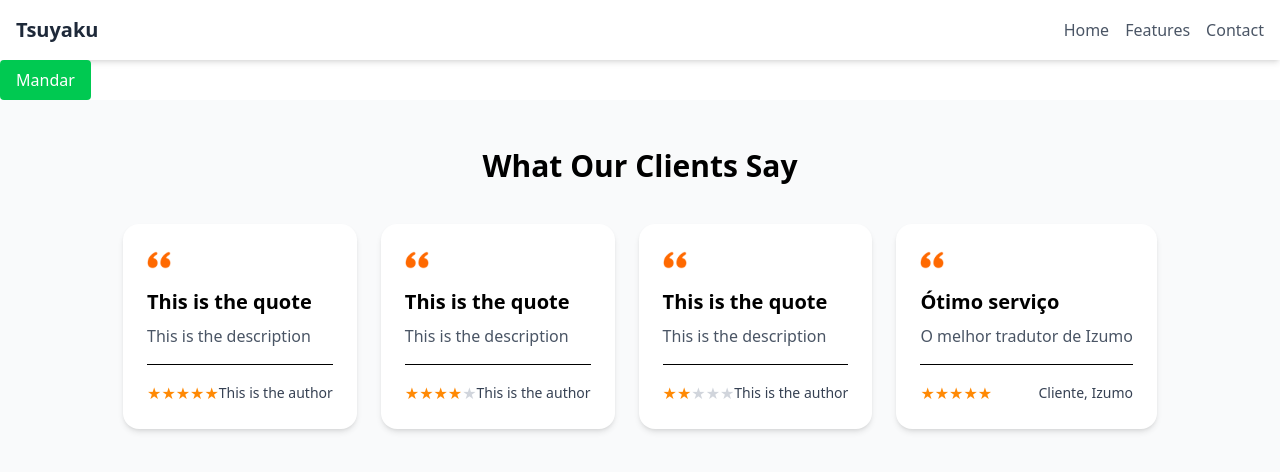
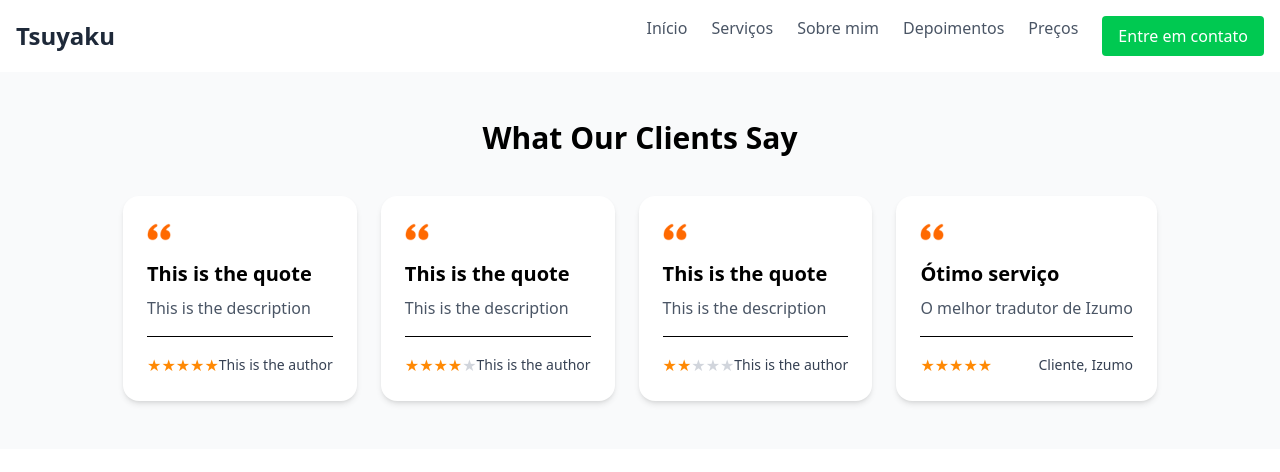
Before and after one commit to LucasCatuyama/tsuyaku-landing, a React (Vite) app: page / in a window 1280 px wide. Shown: the top 472 px of the page. Built offline with nearby package versions, Linux system fonts and the light colour scheme.

Commit message:
add menu

```diff
--- a/src/App.jsx
+++ b/src/App.jsx
@@ -1,4 +1,3 @@
-import Button from './components/Button';
 import Header from './layouts/Header';
 import Testimonials from './layouts/Testimonials';
 
@@ -21,10 +20,7 @@ const App = () => {
 
   return (
     <>
-      <Header></Header>
-      <Button onClick={() => redirectWhatsapp()}>
-        Mandar
-      </Button>
+      <Header onContatoClick={redirectWhatsapp}></Header>
       <Testimonials></Testimonials>
     </>
   );
--- a/src/layouts/Header.jsx
+++ b/src/layouts/Header.jsx
@@ -1,12 +1,59 @@
-const Header = () => {
+import { useState } from 'react';
+import Button from '../components/Button';
+
+const Header = ({ onContatoClick }) => {
+  const [menuOpen, setMenuOpen] = useState(false);
+
   return (
     <header className="bg-white shadow-md">
       <div className="max-w-7xl mx-auto px-4 py-4 flex items-center justify-between">
-          <h1 className="text-xl font-bold text-gray-800">Tsuyaku</h1>
-          <nav className="space-x-4">
-            <a href="#" className="text-gray-600 hover:text-blue-500">Home</a>
-            <a href="#" className="text-gray-600 hover:text-blue-500">Features</a>
-            <a href="#" className="text-gray-600 hover:text-blue-500">Contact</a>
+        {/* Logo */}
+        <h1 className="text-2xl font-bold text-gray-800">Tsuyaku</h1>
+
+        {/* Botão de menu (mobile only) */}
+        <button
+          className="sm:hidden text-gray-800 text-3xl focus:outline-none"
+          onClick={() => setMenuOpen(!menuOpen)}
+        >
+          ☰
+        </button>
+
+        {/* Menu de navegação */}
+        <nav
+          className={`${
+            menuOpen ? 'block' : 'hidden'
+          } absolute top-full left-0 w-full bg-white px-4 py-4 sm:static sm:flex sm:items-center sm:space-x-6 sm:w-auto sm:p-0 sm:bg-transparent sm:block`}
+        >
+          <ul className="flex flex-col space-y-4 sm:flex-row sm:space-y-0 sm:space-x-6">
+            <li>
+              <a href="#" className="text-gray-600 hover:text-blue-500">
+                Início
+              </a>
+            </li>
+            <li>
+              <a href="#" className="text-gray-600 hover:text-blue-500">
+                Serviços
+              </a>
+            </li>
+            <li>
+              <a href="#" className="text-gray-600 hover:text-blue-500">
+                Sobre mim
+              </a>
+            </li>
+            <li>
+              <a href="#" className="text-gray-600 hover:text-blue-500">
+                Depoimentos
+              </a>
+            </li>
+            <li>
+              <a href="#" className="text-gray-600 hover:text-blue-500">
+                Preços
+              </a>
+            </li>
+            <li>
+              <Button onClick={onContatoClick}>Entre em contato</Button>
+            </li>
+          </ul>
         </nav>
       </div>
     </header>
```
Also changed, not shown: src/layouts/Home.jsx (deleted, +0 -11 lines). Lines whose indentation alone changed are shown as unchanged.
